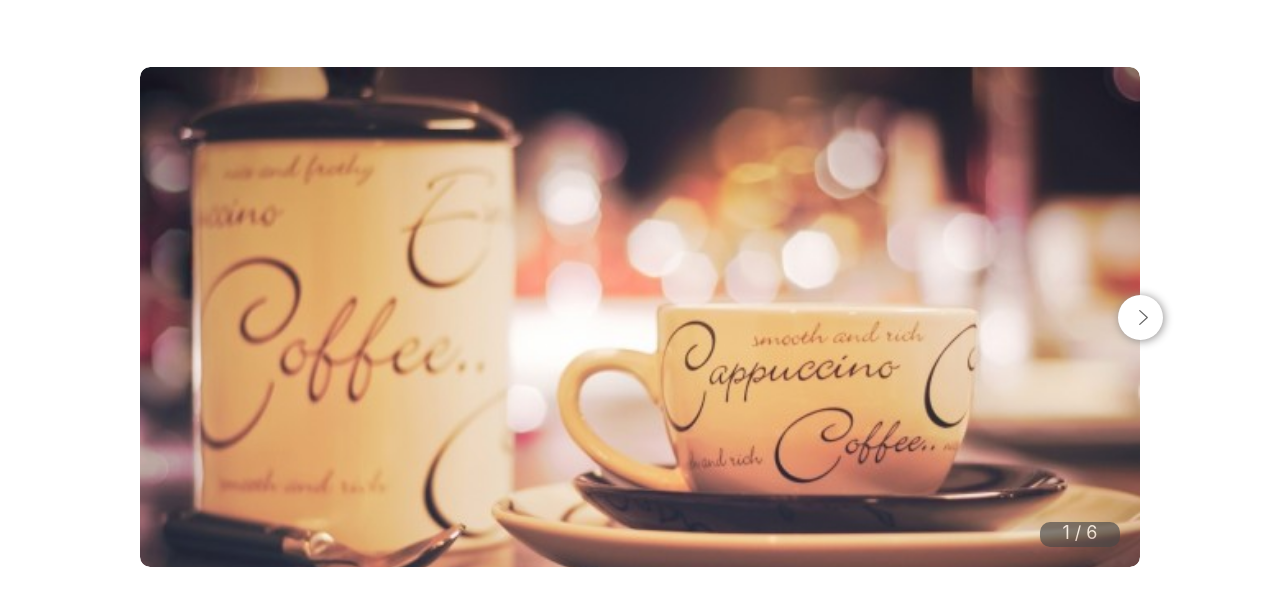
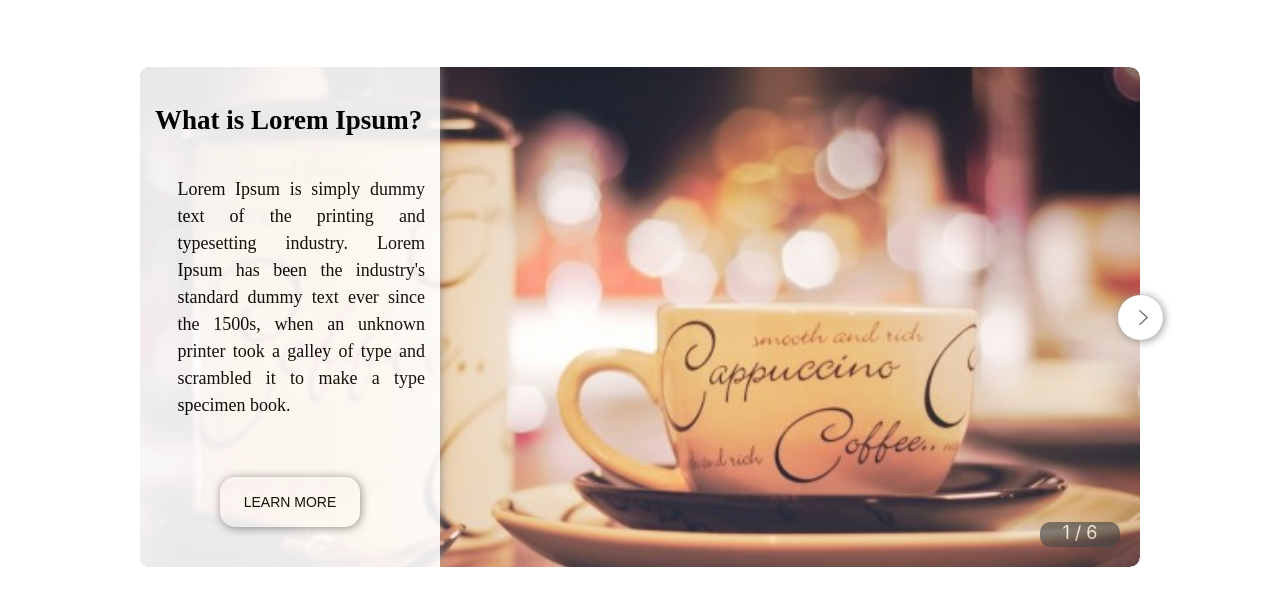
Before and after one commit to Lullabyq/Slider, a plain HTML site: page index.html in a window 1280 px wide. Shown: the part 67-672 px from the top of the page. Drawn offline with Linux system fonts and the light colour scheme.

Commit message:
Added text block to slider

```diff
--- a/css/blocks/btn.less
+++ b/css/blocks/btn.less
@@ -1,18 +1,12 @@
 // main: ../style.less
 
 .btn {
-    width: @radius;
-    height: @radius;
-
     display: flex;
     justify-content: center;
     align-items: center;
 
     background-color: #fff;
     box-shadow: 1px 1px 10px @shadowColor;
-
-
-    border-radius: calc(@radius / 2);
     border: none;
 
     position: absolute;
@@ -20,6 +14,11 @@
 
     cursor: pointer;
     transition: transform .1s linear;
+
+    &--arrow {
+        width: @radius;
+        height: @radius;
+        border-radius: calc(@radius / 2);
 
         & .arrow {
             width: calc(@radius / 3);
@@ -29,27 +28,32 @@
             transition: opacity .1s linear;
         }
 
-    & .arrow--right {
-        margin-left: 7px;
-    }
+        & .arrow--right { margin-left: 7px;}
 
-    & .arrow--left {
-        margin-right: 7px;
-    }
+        & .arrow--left { margin-right: 7px;}
 
         &:hover {
             border: 1px solid @borderColor;
             box-shadow: 1px 1px 10px lighten(@shadowColor, 10%);
             transform: scale(1.1);
 
-        & .arrow {
-            opacity: 1;
+            & .arrow { opacity: 1;}
         }
     }
 
-    &--disabled {
-        display: none;
+    &--more {
+        width: 140px;
+        height: 50px;
+        font-size: 14px;
+        text-transform: uppercase;
+        border-radius: 15px;
+
+        left: 50%;
+        bottom: 40px;
+        transform: translateX(-50%);
+
+        &:hover { box-shadow: 1px 1px 10px darken(@shadowColor, 20%);}
     }
 
-
+    &--disabled { display: none;}
 }
--- /dev/null
+++ b/css/blocks/text.less
@@ -0,0 +1,32 @@
+// main: ../style.less
+
+.slider__text {
+    position: absolute;
+    top: 0;
+    left: 0;
+    z-index: 100;
+
+    width: 30%;
+    height: 100%;
+    padding: 15px;
+
+    font-size: 18px;
+    background-color: #ffffff;
+    opacity: .9;
+
+    box-shadow: 0px 0px 10px @shadowColor;
+
+    & .message {
+        margin-top: 40px;
+        height: 250px;
+        line-height: 1.5;
+        overflow: auto;
+        padding-left: calc(@radius/2);
+        text-align: justify;
+
+    }
+
+    & .message {
+        margin-bottom: 20px;
+    }
+}
--- a/css/style.less
+++ b/css/style.less
@@ -29,3 +29,4 @@ h1 {
 // blocks:
 @import "blocks/btn";
 @import "blocks/track";
+@import "blocks/text";
--- a/index.html
+++ b/index.html
@@ -26,17 +26,24 @@
 
     <h1>Huge slider</h1>
     <div class="container__btn">
-        <button class="btn btn--left">
+        <button class="btn btn--arrow btn--left">
             <svg class="arrow arrow--left">
                 <use xlink: href="#arrowLeft"></use>
             </svg>
         </button>
-        <button class="btn btn--right">
+        <button class="btn btn--arrow btn--right">
             <svg class="arrow arrow--right">
                 <use xlink: href="#arrowRight"></use>
             </svg>
         </button>
         <div class="container">
+            <div class="slider__text">
+                <h2 class="title">What is Lorem Ipsum?</h2>
+                <div class="message">
+                    Lorem Ipsum is simply dummy text of the printing and typesetting industry. Lorem Ipsum has been the industry's standard dummy text ever since the 1500s, when an unknown printer took a galley of type and scrambled it to make a type specimen book.
+                </div>
+                <button class="btn btn--more">Learn more</button>
+            </div>
             <!-- In order to add a new image:
                     1) Add a new div below
                     2) Change attr of generate-back() mixin in track.less
```
Also changed, not shown: css/style.css. Lines whose indentation alone changed are shown as unchanged.
